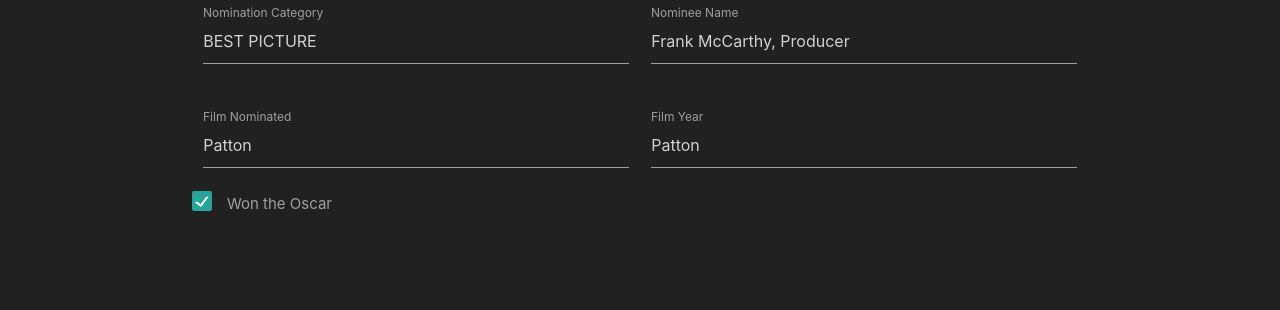
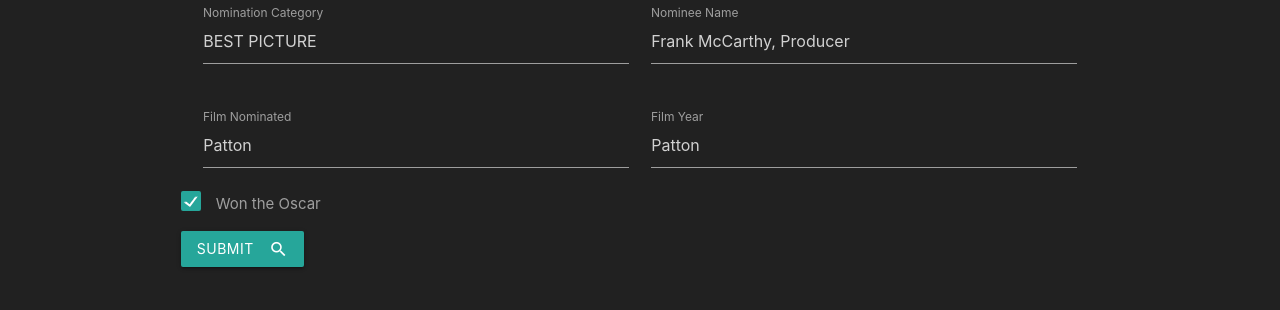
Before and after one commit to Ericcwong/Oscar-Watch, a website: page app/public/html/index.html in a window 1280 px wide. Shown: the part 501-811 px from the top of the page. Drawn offline with nearby package versions, Linux system fonts and the light colour scheme.

Commit message:
added search button

```diff
--- a/app/public/html/index.html
+++ b/app/public/html/index.html
@@ -116,12 +116,18 @@
             <input placeholder="Patton" id="film_production_year" type="text" class="">
             <label for="film_production_year">Film Year</label>
           </div>
+          <div class="row">
+
             <p>
               <label for="is_winner">
                 <input type="checkbox" class="filled-in" checked="checked" id="is_winner" />
                 <span>Won the Oscar</span>
               </label>
             </p>
+            <button class="btn waves-effect waves-light" type="submit" name="action">Submit
+              <i class="material-icons right">search</i>
+            </button>
+          </div>
         </div>
 
       </form>
```
Lines whose indentation alone changed are shown as unchanged.
